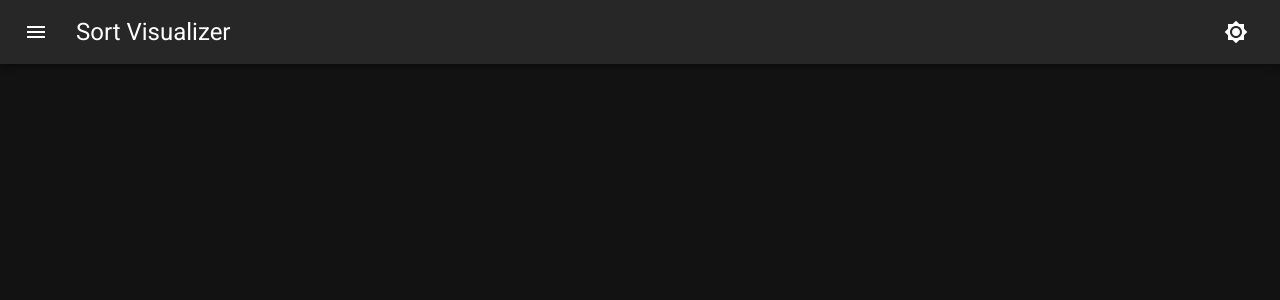
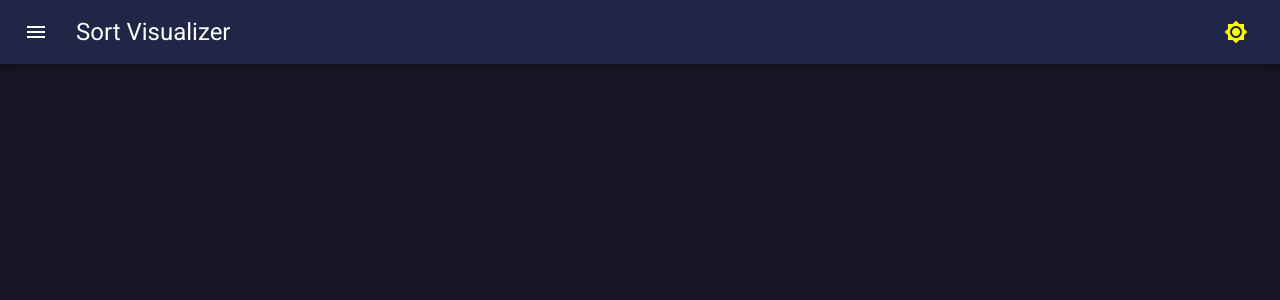
Before and after one commit to CoderChirag/sort-visualizer, a React (Create React App) app: page / in a window 1280 px wide. Shown: the top 300 px of the page. Built offline with nearby package versions, Linux system fonts and the light colour scheme.

Commit message:
Customize theme

```diff
--- a/src/components/molecules/navbar/navbar.component.jsx
+++ b/src/components/molecules/navbar/navbar.component.jsx
@@ -40,7 +40,9 @@ const Navbar = () => {
 		<Box sx={{ flexGrow: 1 }}>
 			<AppBar
 				position='static'
-				color='primary'
+				sx={{
+					backgroundColor: 'primary.main',
+				}}
 				style={{
 					boxShadow:
 						'0px 2px 4px -1px rgb(0 0 0 / 20%), 0px 4px 5px 0px rgb(0 0 0 / 14%), 0px 1px 10px 0px rgb(0 0 0 / 12%)',
@@ -60,6 +62,7 @@ const Navbar = () => {
 							anchor='left'
 							open={open}
 							onClose={toggleDrawer}
+							sx={{ backgroundColor: 'primary.main' }}
 						>
 							<Box
 								sx={{
@@ -126,7 +129,7 @@ const Navbar = () => {
 						color='inherit'
 					>
 						{theme.palette.mode === 'dark' ? (
-							<Brightness7Icon />
+							<Brightness7Icon sx={{ color: 'secondary.dark' }} />
 						) : (
 							<Brightness4Icon />
 						)}
--- a/src/contexts/theme/theme.context.js
+++ b/src/contexts/theme/theme.context.js
@@ -3,54 +3,6 @@ import {
 	ThemeProvider as MuiThemeProvider,
 	createTheme,
 } from '@mui/material/styles';
-
-const theme = createTheme({
-	palette: {
-		type: 'dark',
-		primary: {
-			main: '#091c34',
-			light: '#091c34',
-			dark: '#070422',
-			contrastText: '#fff',
-		},
-		secondary: {
-			main: '#c6ff00',
-			light: 'rgba(198,255,0,0.85)',
-			dark: '#eeff41',
-			contrastText: '#1a2100',
-		},
-		background: {
-			default: '#161625',
-			paper: '#282828',
-		},
-		text: {
-			main: '#ffffff',
-			primary: '#ffffff',
-			secondary: '#rgba(255,255,255,0.7)',
-			disabled: '#rgba(255,255,255,0.5)',
-			hint: '#rgba(255,255,255,0.5)',
-		},
-	},
-	components: {
-		type: 'dark',
-		MuiDrawer: {
-			styleOverrides: {
-				paper: {
-					backgroundColor: '#091c34',
-				},
-			},
-		},
-	},
-});
-
-const lightTheme = createTheme({
-	palette: {
-		type: 'light',
-		background: {
-			default: '#aaa',
-		},
-	},
-});
 
 export const ThemeContext = createContext({
 	theme: null,
@@ -73,10 +25,48 @@ export const ThemeProvider = ({ children }) => {
 			createTheme({
 				palette: {
 					mode,
-					// ...(mode === 'dark'
-					//     ? {
-					//  }
-					// )
+					...(mode === 'dark'
+						? {
+								type: 'dark',
+								primary: {
+									main: '#091134',
+									light: '#091c34',
+									dark: '#070422',
+									contrastText: '#fff',
+								},
+								secondary: {
+									main: '#c6ff00',
+									light: 'rgba(198,255,0,0.85)',
+									dark: '#ff0',
+									contrastText: '#1a2100',
+								},
+								background: {
+									default: '#161625',
+									paper: '#282828',
+								},
+								text: {
+									main: '#ffffff',
+									primary: '#ffffff',
+									secondary: '#rgba(255,255,255,0.7)',
+									disabled: '#rgba(255,255,255,0.5)',
+									hint: '#rgba(255,255,255,0.5)',
+								},
+						  }
+						: {}),
+				},
+				components: {
+					...(mode === 'dark'
+						? {
+								type: 'dark',
+								MuiDrawer: {
+									styleOverrides: {
+										paper: {
+											backgroundColor: '#091c34',
+										},
+									},
+								},
+						  }
+						: {}),
 				},
 			}),
 		[mode]
```
